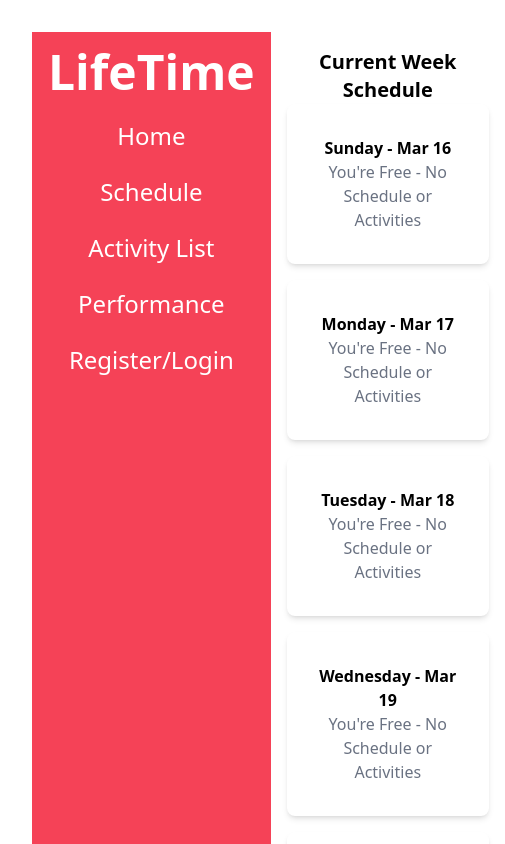
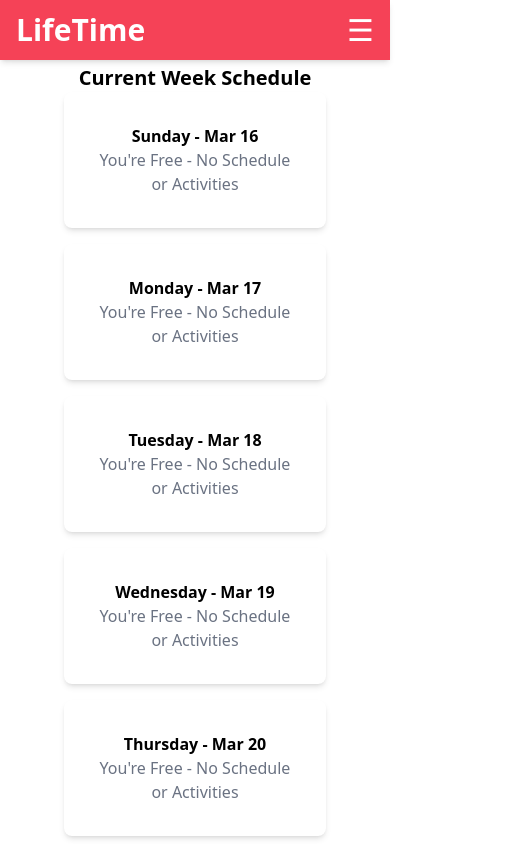
Before and after one commit to DustyCs/MERN-LifeTime, a React (Vite) app in the folder Frontend/LifeTimeMern/: page / in a window 390 px wide. Shown: the top 844 px of the page, 505 px wide, since content can reach past the window. Built offline with nearby package versions, Linux system fonts and the light colour scheme.

Commit message:
Added responsiveness for mobile

```diff
--- a/Frontend/LifeTimeMern/src/components/Layout.tsx
+++ b/Frontend/LifeTimeMern/src/components/Layout.tsx
@@ -1,12 +1,14 @@
-import React from 'react'
-import Navbar from './Navbar'
-import { Outlet } from 'react-router-dom'
+import React from 'react';
+import Navbar from './Navbar';
+import { Outlet } from 'react-router-dom';
 
 export default function Layout() {
   return (
-    <div className="flex font-sans">
-        <Navbar />
+    <div className="flex flex-col md:flex-row font-sans">
+      <Navbar />
+      <div className="flex-1 p-4">
         <Outlet />
+      </div>
     </div>
-  )
+  );
 }
--- a/Frontend/LifeTimeMern/src/components/Navbar.tsx
+++ b/Frontend/LifeTimeMern/src/components/Navbar.tsx
@@ -1,4 +1,4 @@
-import React from "react";
+import React, { useState } from "react";
 import "../css/styles.css";
 import { Links } from "../data/links";
 import { useNavigate } from "react-router-dom";
@@ -7,6 +7,7 @@
 export default function Navbar() {
   const { user, setUser } = useAuth();
   const navigate = useNavigate();
+  const [menuOpen, setMenuOpen] = useState(false);
 
   const handleLogout = () => {
     localStorage.removeItem("user");
@@ -16,13 +17,14 @@
   };
 
   return (
-    <nav className="w-70 bg-[#f54257] text-white min-h-screen p-4
-                    ">
+    <>
+      {/* Sidebar (Desktop) */}
+      <nav className="hidden sm:flex flex-col w-64 bg-[#f54257] text-white min-h-screen p-4">
         <div className="text-5xl font-bold mb-4">LifeTime</div>
-      <div className="flex flex-col space-y-2 sticky top-0">
+        <div className="flex flex-col space-y-2">
           {Links.map((link) => {
-          if (link.showIfLoggedIn && !user) return null; // Hide if user is NOT logged in
-          if (link.showIfLoggedOut && user) return null; // Hide if user IS logged in
+            if (link.showIfLoggedIn && !user) return null;
+            if (link.showIfLoggedOut && user) return null;
 
             return link.name === "Logout" ? (
               <button
@@ -44,5 +46,46 @@
           })}
         </div>
       </nav>
+
+      {/* Mobile Navigation (Smaller Screens) */}
+      <nav className="flex sm:hidden fixed top-0 left-0 w-full bg-[#f54257] text-white py-3 px-4 shadow-md">
+        <div className="flex justify-between items-center w-full">
+          <div className="text-3xl font-bold">LifeTime</div>
+          <button onClick={() => setMenuOpen(!menuOpen)} className="text-3xl">
+            ☰
+          </button>
+        </div>
+      </nav>
+
+      {/* Mobile Menu (Dropdown) */}
+      {menuOpen && (
+        <div className="sm:hidden fixed top-12 left-0 w-full bg-[#f54257] text-white p-4 shadow-md">
+          <ul className="flex flex-col space-y-2">
+            {Links.map((link) => {
+              if (link.showIfLoggedIn && !user) return null;
+              if (link.showIfLoggedOut && user) return null;
+
+              return link.name === "Logout" ? (
+                <button
+                  key="logout"
+                  onClick={handleLogout}
+                  className="px-4 py-2 bg-white text-[#f54257] rounded text-lg hover:bg-gray-200 transition duration-300"
+                >
+                  Logout
+                </button>
+              ) : (
+                <a
+                  key={link.name}
+                  href={link.path}
+                  className="px-4 py-2 rounded text-lg hover:text-black hover:bg-[#f1f1f1] transition duration-300"
+                >
+                  {link.name}
+                </a>
+              );
+            })}
+          </ul>
+        </div>
+      )}
+    </>
   );
 }
```
Also changed, not shown: 1 other file (tests, documents, lock files or other folders). Lines whose indentation alone changed are shown as unchanged.
